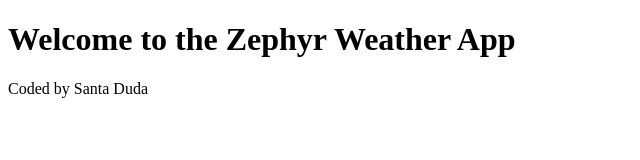
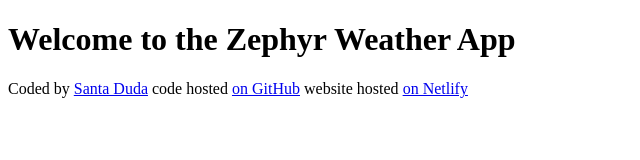
Before and after one commit to santaduda209/vanilla-weather-app, a plain HTML site: page index.html in a window 1280 px wide. Shown: the whole page, without its empty margins (0-640 px from the left). Drawn offline with Linux system fonts and the light colour scheme.

Commit message:
added links to the footer

```diff
--- a/index.html
+++ b/index.html
@@ -7,6 +7,13 @@
   </head>
   <body>
     <h1>Welcome to the Zephyr Weather App</h1>
-    <footer>Coded by Santa Duda</footer>
+    <footer>
+      Coded by
+      <a href="https://github.com/santaduda209"> Santa Duda</a>
+      code hosted
+      <a href="https://github.com/santaduda209/zephyr-weather-app">on GitHub</a>
+      website hosted
+      <a href="https://zephyr-weather-app.netlify.app/">on Netlify</a>
+    </footer>
   </body>
 </html>
```
